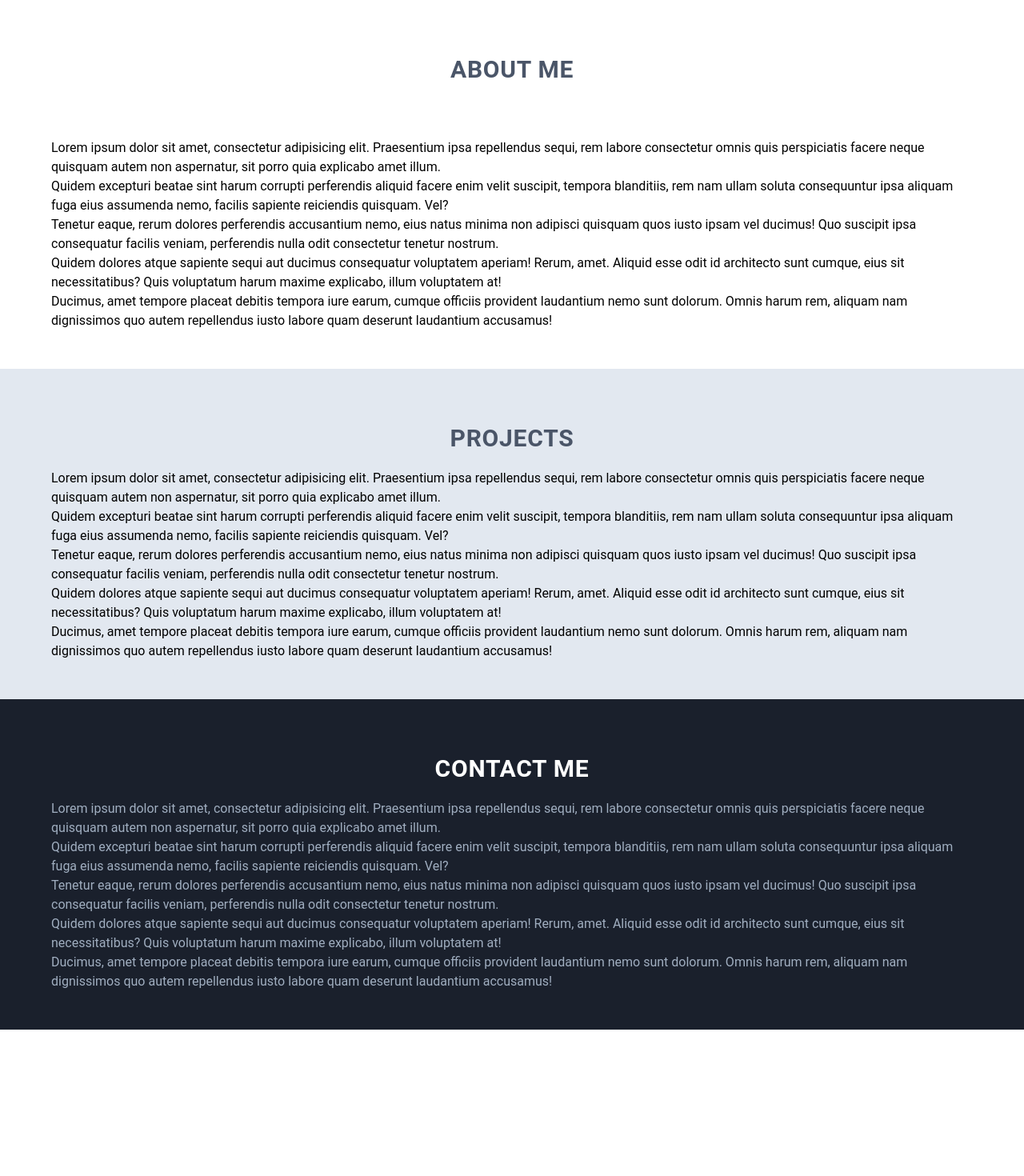
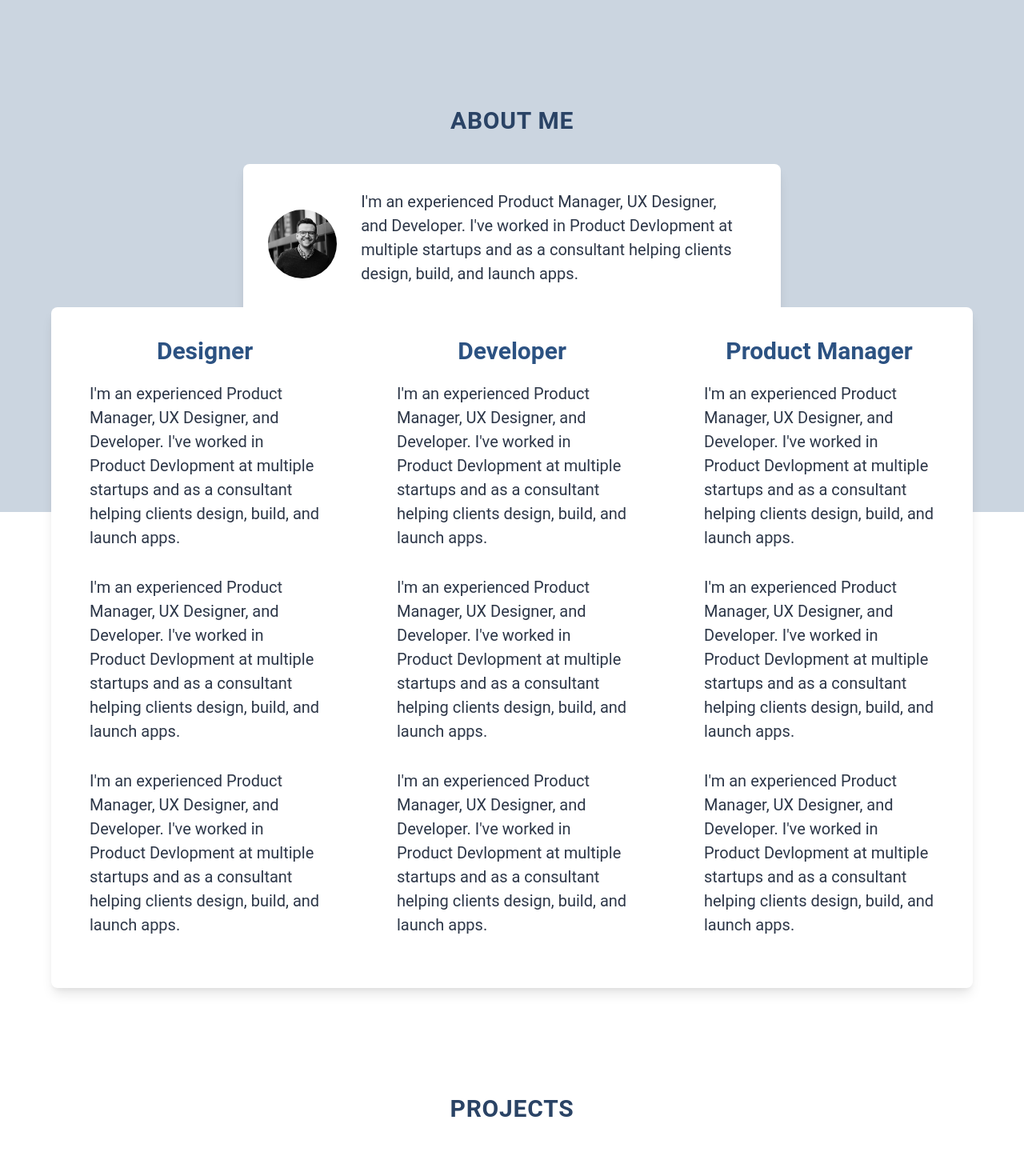
Before and after one commit to zcapshaw/capshaw.dev, a React (Create React App) app: page / in a window 1280 px wide. Shown: the part 800-2270 px from the top of the page at 80% size. Before the commit the page ends 2087 px from the top, so only its background shows below. Built offline with nearby package versions, Linux system fonts and the light colour scheme.

Commit message:
build out the rest of the content

```diff
--- a/src/App.js
+++ b/src/App.js
@@ -1,5 +1,10 @@
 import React, { Component } from 'react';
 import HomeScreen from './screens/HomeScreen';
+import AboutMe from './screens/AboutMe';
+import IconLink from './components/IconLink';
+import { FontAwesomeIcon } from '@fortawesome/react-fontawesome'
+import {faReact} from '@fortawesome/free-brands-svg-icons';
+import backround from './assets/images/background.jpg';
 
 class App extends Component {
 
@@ -7,31 +12,25 @@ class App extends Component {
     return (
       <div className="App" >
         <HomeScreen />
-        <section className="about">
-          <div>
-            <div className="my-16">
-              <h1 id="AboutMe" className="font-bold text-center uppercase text-gray-700 tracking-wide antialiased">About Me</h1>
+        <AboutMe />
+        <section className="Projects">
+          <div className="h-full">
+            <div>
+              <h1 id="Projects" className="p-4 pt-16 font-bold text-center uppercase text-blue-900 tracking-wide antialiased">Projects</h1>
             </div>
-            <div className="mx-8 sm:mx-16 pb-12">
-              <p>Lorem ipsum dolor sit amet, consectetur adipisicing elit. Praesentium ipsa repellendus sequi, rem labore consectetur omnis quis perspiciatis facere neque quisquam autem non aspernatur, sit porro quia explicabo amet illum.</p>
-              <p>Quidem excepturi beatae sint harum corrupti perferendis aliquid facere enim velit suscipit, tempora blanditiis, rem nam ullam soluta consequuntur ipsa aliquam fuga eius assumenda nemo, facilis sapiente reiciendis quisquam. Vel?</p>
-              <p>Tenetur eaque, rerum dolores perferendis accusantium nemo, eius natus minima non adipisci quisquam quos iusto ipsam vel ducimus! Quo suscipit ipsa consequatur facilis veniam, perferendis nulla odit consectetur tenetur nostrum.</p>
-              <p>Quidem dolores atque sapiente sequi aut ducimus consequatur voluptatem aperiam! Rerum, amet. Aliquid esse odit id architecto sunt cumque, eius sit necessitatibus? Quis voluptatum harum maxime explicabo, illum voluptatem at!</p>
-              <p>Ducimus, amet tempore placeat debitis tempora iure earum, cumque officiis provident laudantium nemo sunt dolorum. Omnis harum rem, aliquam nam dignissimos quo autem repellendus iusto labore quam deserunt laudantium accusamus!</p>
-            </div>
-          </div>
-        </section>
-        <section className="Projects">
-          <div className="bg-gray-300 h-full">
-            <div>
-              <h1 id="Projects" className="p-4 pt-16 font-bold text-center uppercase text-gray-700 tracking-wide antialiased">Projects</h1>
-            </div>
-            <div className="mx-8 sm:mx-16 pb-12">
-              <p>Lorem ipsum dolor sit amet, consectetur adipisicing elit. Praesentium ipsa repellendus sequi, rem labore consectetur omnis quis perspiciatis facere neque quisquam autem non aspernatur, sit porro quia explicabo amet illum.</p>
-              <p>Quidem excepturi beatae sint harum corrupti perferendis aliquid facere enim velit suscipit, tempora blanditiis, rem nam ullam soluta consequuntur ipsa aliquam fuga eius assumenda nemo, facilis sapiente reiciendis quisquam. Vel?</p>
-              <p>Tenetur eaque, rerum dolores perferendis accusantium nemo, eius natus minima non adipisci quisquam quos iusto ipsam vel ducimus! Quo suscipit ipsa consequatur facilis veniam, perferendis nulla odit consectetur tenetur nostrum.</p>
-              <p>Quidem dolores atque sapiente sequi aut ducimus consequatur voluptatem aperiam! Rerum, amet. Aliquid esse odit id architecto sunt cumque, eius sit necessitatibus? Quis voluptatum harum maxime explicabo, illum voluptatem at!</p>
-              <p>Ducimus, amet tempore placeat debitis tempora iure earum, cumque officiis provident laudantium nemo sunt dolorum. Omnis harum rem, aliquam nam dignissimos quo autem repellendus iusto labore quam deserunt laudantium accusamus!</p>
+            <div className="flex m-auto px-8 sm:px-16 py-12 max-w-6xl text-xl">
+              <div>
+                <img src={backround} alt="" className="rounded-lg w-64 m-auto"></img>
+                <p className="p-8">Lorem ipsum dolor sit amet, consectetur adipisicing elit. Praesentium ipsa repellendus sequi, rem labore consectetur omnis quis perspiciatis facere neque quisquam autem non aspernatur, sit porro quia explicabo amet illum.</p>
+              </div>
+              <div>
+                <img src={backround} alt="" className="rounded-lg w-64 m-auto"></img>
+                <p className="p-8">Lorem ipsum dolor sit amet, consectetur adipisicing elit. Praesentium ipsa repellendus sequi, rem labore consectetur omnis quis perspiciatis facere neque quisquam autem non aspernatur, sit porro quia explicabo amet illum.</p>
+              </div>
+              <div>
+                <img src={backround} alt="" className="rounded-lg w-64 m-auto"></img>
+                <p className="p-8">Lorem ipsum dolor sit amet, consectetur adipisicing elit. Praesentium ipsa repellendus sequi, rem labore consectetur omnis quis perspiciatis facere neque quisquam autem non aspernatur, sit porro quia explicabo amet illum.</p>
+              </div>
             </div>
           </div>
         </section>
@@ -40,12 +39,42 @@ class App extends Component {
             <div>
               <h1 id="Contact" className=" p-4 pt-16 font-bold text-center uppercase text-white tracking-wide antialiased">Contact Me</h1>
             </div>
-            <div className="mx-8 sm:mx-16 text-gray-500 pb-12">
-              <p>Lorem ipsum dolor sit amet, consectetur adipisicing elit. Praesentium ipsa repellendus sequi, rem labore consectetur omnis quis perspiciatis facere neque quisquam autem non aspernatur, sit porro quia explicabo amet illum.</p>
-              <p>Quidem excepturi beatae sint harum corrupti perferendis aliquid facere enim velit suscipit, tempora blanditiis, rem nam ullam soluta consequuntur ipsa aliquam fuga eius assumenda nemo, facilis sapiente reiciendis quisquam. Vel?</p>
-              <p>Tenetur eaque, rerum dolores perferendis accusantium nemo, eius natus minima non adipisci quisquam quos iusto ipsam vel ducimus! Quo suscipit ipsa consequatur facilis veniam, perferendis nulla odit consectetur tenetur nostrum.</p>
-              <p>Quidem dolores atque sapiente sequi aut ducimus consequatur voluptatem aperiam! Rerum, amet. Aliquid esse odit id architecto sunt cumque, eius sit necessitatibus? Quis voluptatum harum maxime explicabo, illum voluptatem at!</p>
-              <p>Ducimus, amet tempore placeat debitis tempora iure earum, cumque officiis provident laudantium nemo sunt dolorum. Omnis harum rem, aliquam nam dignissimos quo autem repellendus iusto labore quam deserunt laudantium accusamus!</p>
+            <div className="m-auto px-8 sm:px-16 pb-12 max-w-3xl text-white text-xl text-center">
+              <p className="text-gray-100 pb-4">Interested in working together? Let's do this.</p>
+              <div className="m-auto w-full">
+                <form className="bg-gray-800 shadow-md rounded px-8 pt-6 pb-8 mb-4">
+                  <div className="mb-4">
+                    <input className="shadow appearance-none border rounded w-full py-2 px-3 text-gray-700 leading-tight focus:outline-none focus:shadow-outline" id="name" type="text" placeholder="Your name" />
+                  </div>
+                  <div className="mb-6">
+                    <input className="shadow appearance-none border rounded w-full py-2 px-3 text-gray-700 leading-tight focus:outline-none focus:shadow-outline" id="email" type="text" placeholder="Email address" />
+                  </div>
+                  <div className="mb-6">
+                    <textarea className="shadow appearance-none border rounded w-full py-2 px-3 text-gray-700 leading-tight focus:outline-none focus:shadow-outline" id="message" type="text" placeholder="Your message" />
+                  </div>
+                  <div>
+                    <button className="btn hover:bg-gray-700 focus:outline-none font-bold antialiased text-lg" type="button">
+                      Submit
+                    </button>
+                  </div>
+                </form>
+                <div className="pt-8">
+                    <ul>
+                        <IconLink url="https://github.com/zcapshaw" icon="Github"/>
+                        <IconLink url="https://www.linkedin.com/in/zcapshaw/" icon="LinkedIn"/>
+                        <IconLink url="https://www.instagram.com/zacapshaw/" icon="Instagram"/>
+                    </ul>
+                </div>
+                <p className="text-center text-gray-500 m-auto pt-8">
+                  Built with 💙 in Denver, CO &copy; 2019.
+                </p>
+                <div className="flex">
+                  <p className="text-center font-bold text-gray-500 text-xs m-auto pt-8">
+                    Made in <a href="https://reactjs.org/" target="_blank" rel="noopener noreferrer"><FontAwesomeIcon className="center text-white" size="lg" icon={faReact}/> </a>
+                  </p>
+                </div>
+
+              </div>
             </div>
           </div>
         </section>
--- /dev/null
+++ b/src/screens/AboutMe.js
@@ -0,0 +1,46 @@
+import React, { Component } from 'react';
+import headshot from '../assets/images/headshot.jpg';
+
+class AboutMe extends Component {
+
+  render() {
+    return (
+        <section className="about">
+          <div className="bg-gray-400" style={{ height: "80vh" }}>
+            <div className="pt-32 pb-8">
+                <h1 id="AboutMe" className="font-bold text-center uppercase text-blue-900 tracking-wide antialiased">About Me</h1>
+            </div>
+            <div className="flex max-w-2xl mx-auto bg-white shadow-lg rounded-lg overflow-hidden mb-16">
+                <div className="flex m-auto justify-center">
+                    <img src={headshot} alt="Zach" className="rounded-full w-7/12"/>
+                </div>
+                <div className="m-auto pr-12 pb-12 pt-8 max-w-3xl">
+                    <p className="text-xl text-gray-800">I'm an experienced Product Manager, UX Designer, and Developer. I've worked in Product Devlopment at multiple startups and as a consultant helping clients design, build, and launch apps. </p>
+                </div>
+            </div>
+          </div>
+          <div className="flex max-w-6xl mx-auto bg-white -mt-64 mb-16 shadow-lg rounded-lg overflow-hidden">
+                <div className="m-auto p-12 pb-12 pt-8 max-w-3xl">
+                    <h1 className="text-blue-800 font-bold text-center">Designer</h1>
+                    <p className="text-xl text-gray-800 py-4">I'm an experienced Product Manager, UX Designer, and Developer. I've worked in Product Devlopment at multiple startups and as a consultant helping clients design, build, and launch apps. </p>
+                    <p className="text-xl text-gray-800 py-4">I'm an experienced Product Manager, UX Designer, and Developer. I've worked in Product Devlopment at multiple startups and as a consultant helping clients design, build, and launch apps. </p>
+                    <p className="text-xl text-gray-800 py-4">I'm an experienced Product Manager, UX Designer, and Developer. I've worked in Product Devlopment at multiple startups and as a consultant helping clients design, build, and launch apps. </p>
+                </div>
+                <div className="m-auto p-12 pb-12 pt-8 max-w-3xl">
+                    <h1 className="text-blue-800 font-bold text-center">Developer</h1>
+                    <p className="text-xl text-gray-800 py-4">I'm an experienced Product Manager, UX Designer, and Developer. I've worked in Product Devlopment at multiple startups and as a consultant helping clients design, build, and launch apps. </p>
+                    <p className="text-xl text-gray-800 py-4">I'm an experienced Product Manager, UX Designer, and Developer. I've worked in Product Devlopment at multiple startups and as a consultant helping clients design, build, and launch apps. </p>
+                    <p className="text-xl text-gray-800 py-4">I'm an experienced Product Manager, UX Designer, and Developer. I've worked in Product Devlopment at multiple startups and as a consultant helping clients design, build, and launch apps. </p>                </div>
+                <div className="m-auto p-12 pb-12 pt-8 max-w-3xl">
+                    <h1 className="text-blue-800 font-bold text-center">Product Manager</h1>
+                    <p className="text-xl text-gray-800 py-4">I'm an experienced Product Manager, UX Designer, and Developer. I've worked in Product Devlopment at multiple startups and as a consultant helping clients design, build, and launch apps. </p>
+                    <p className="text-xl text-gray-800 py-4">I'm an experienced Product Manager, UX Designer, and Developer. I've worked in Product Devlopment at multiple startups and as a consultant helping clients design, build, and launch apps. </p>
+                    <p className="text-xl text-gray-800 py-4">I'm an experienced Product Manager, UX Designer, and Developer. I've worked in Product Devlopment at multiple startups and as a consultant helping clients design, build, and launch apps. </p>                </div>
+            </div>
+        </section>
+    );
+  }
+
+}
+
+export default AboutMe;
```
Also changed, not shown: src/assets/images/headshot.jpg (added).
